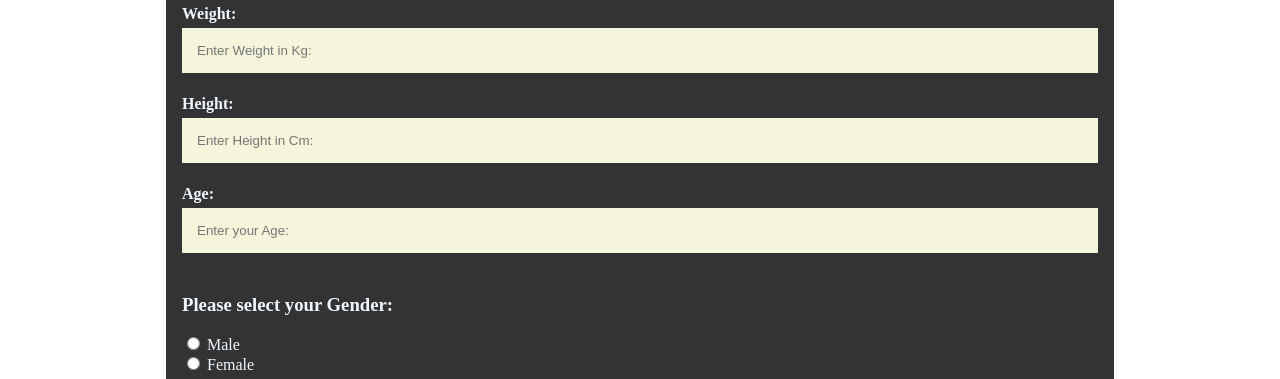
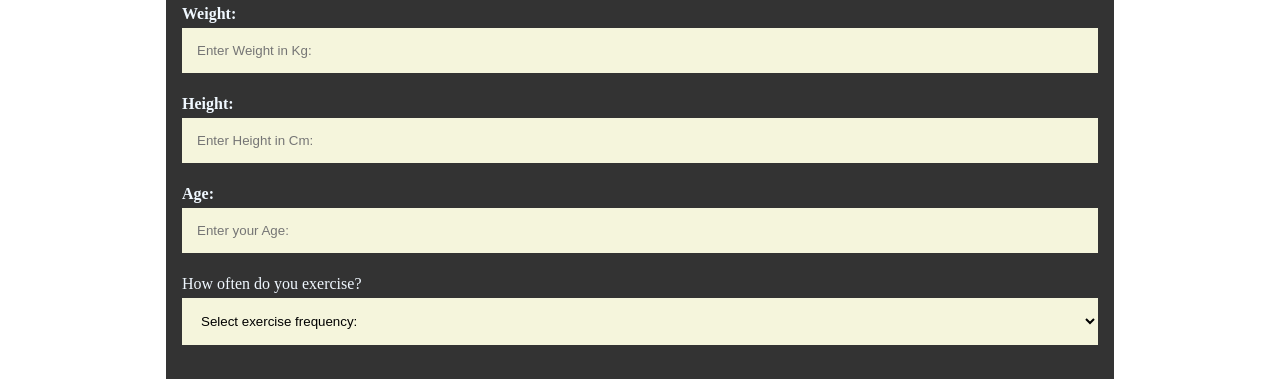
Before and after one commit to Tasossim13/YourNutritionist, a website: page Calculate.html in a window 1280 px wide. Shown: the part 309-688 px from the top of the page. Drawn offline with Linux system fonts and the light colour scheme.

Commit message:
calculate exercise add

```diff
--- a/Calculate.css
+++ b/Calculate.css
@@ -17,6 +17,16 @@ ul > li {
   padding-left: 10px;
   width: 50px;
   height: 4%;
+}
+
+select{
+  box-sizing: border-box;
+  width: 100%;
+  padding: 15px;
+  margin: 5px 0 22px 0;
+  display: inline-block;
+  border: none;
+  background: beige;
 }
 
 ul {
--- a/Calculate.html
+++ b/Calculate.html
@@ -42,6 +42,15 @@
           <label for="age"><b>Age:</b></label>
           <input type="number" placeholder="Enter your Age:" name="ageData" id="age" required>
 
+          <label for="exercise">How often do you exercise?</label>
+          <select id="exerciseId" name="exercise" required>
+              <option value="" disabled selected>Select exercise frequency:</option>
+              <option value="never">Never(0-1 days a week)</option>
+              <option value="rarely">Rarely(1-2 days a week)</option>
+              <option value="sometimes">Sometimes(3-4 days a week)</option>
+              <option value="often">Often(5-6 days a week)</option>
+              <option value="everyDay">Every Day(7 days a week)</option>
+          </select>
 
           <h3>Please select your Gender:</h3>
         <input type="radio" id="maleId" name="gender" value="male">
--- a/calculate.js
+++ b/calculate.js
@@ -2,6 +2,7 @@ function showInput() {
     const weight = document.getElementById('weight').value;
     const height = document.getElementById('height').value;
     const age = document.getElementById('age').value;
+    const exercise = document.getElementById('exerciseId').value;
 
     let gender;
 
@@ -15,7 +16,7 @@ function showInput() {
 
     const userInputElement = document.getElementById('userInput');
     if(gender=="male" || gender=="female"){
-        userInputElement.innerHTML = `<h3>You Should Eat ${calculateDailyCalories(gender,weight,height,age)} Calories Per Day! </h3><h4>Weight: ${weight}</h4><h4>Height: ${height}</h4><h4>Age: ${age}</h4>`;
+        userInputElement.innerHTML = `<h3>You Should Eat ${calculateDailyCalories(gender,weight,height,age, exercise)} Calories Per Day! </h3><h4>Weight: ${weight}</h4><h4>Height: ${height}</h4><h4>Age: ${age}</h4>`;
     }else{
         userInputElement.innerHTML = `<h3>Gender Is Not Specified! </h3>`;
     }
@@ -23,7 +24,12 @@ function showInput() {
     return false;
 }
 
-function calculateDailyCalories(gender, weight,height,age){
+function calculateDailyCalories(gender, weight,height,age,exercise){
+    /*na ftiaksw Sedentary (little to no exercise): TDEE = BMR × 1.2
+Lightly Active (light exercise/sports 1-3 days/week): TDEE = BMR × 1.375
+Moderately Active (moderate exercise/sports 3-5 days/week): TDEE = BMR × 1.55
+Very Active (hard exercise/sports 6-7 days a week): TDEE = BMR × 1.725
+Super Active (very hard exercise/sports, physical job, or training): TDEE = BMR × 1.9*/
     let BMR;
     if(gender=="male"){
         BMR = (10*weight) + (6.25*height) - (5*age) +5;
```
